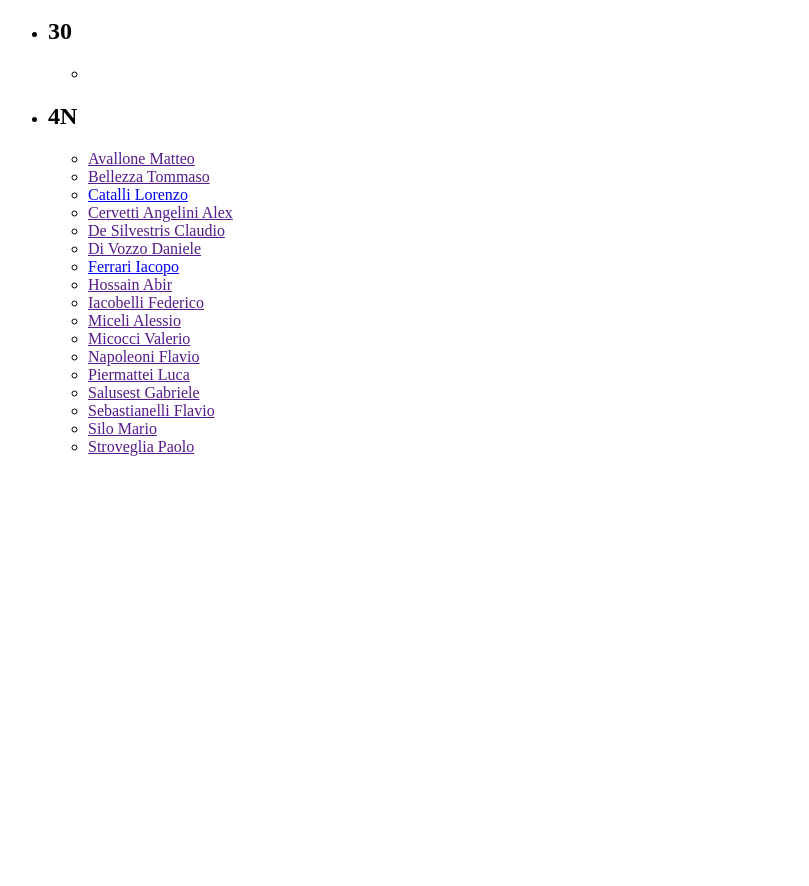
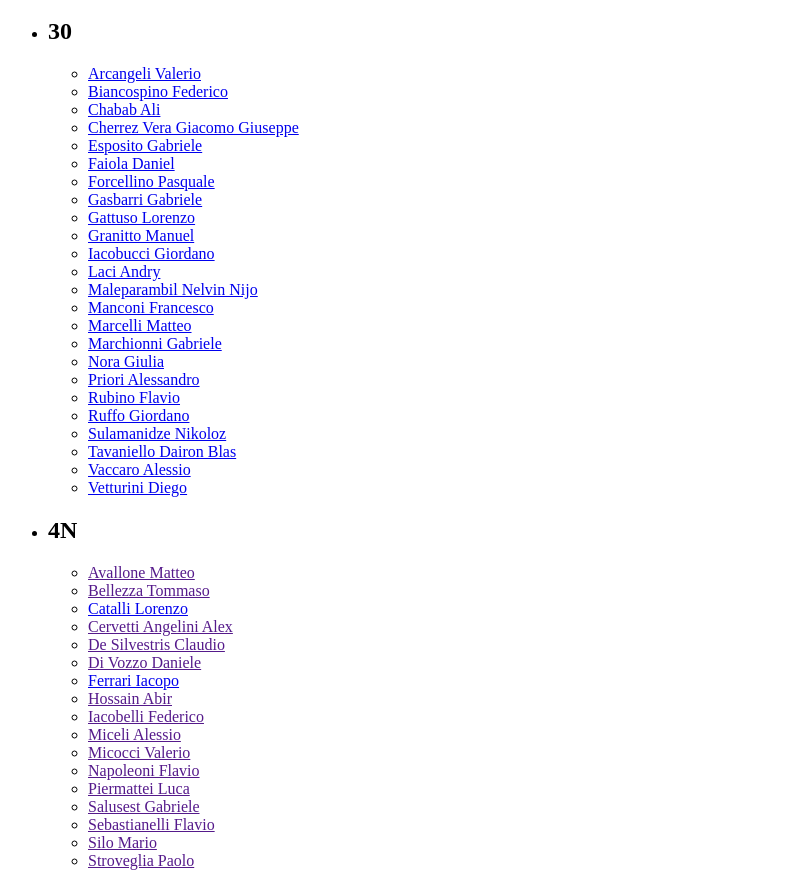
Before and after one commit to profemanueleizzo/profemanueleizzo.github.io, a plain HTML site: page index.html in a window 1280 px wide. Shown: the part 48-934 px from the top of the page, without its empty margins (0-809 px from the left). Before the commit the page ends 800 px from the top, so only its background shows below. Drawn offline with Linux system fonts and the light colour scheme.

Commit message:
Update index.html

```diff
--- a/index.html
+++ b/index.html
@@ -13,7 +13,30 @@
 				<li>
 					<h2>30</h2>
 					<ul>
-						<li><a></a></li>
+						<li><a href="https://">Arcangeli Valerio</a></li>
+						<li><a href="https://">Biancospino Federico</a></li>
+						<li><a href="https://">Chabab Ali</a></li>
+						<li><a href="https://GiacomoCherrezUwU.github.io">Cherrez Vera Giacomo Giuseppe</a></li>
+						<li><a href="https://">Esposito Gabriele</a></li>
+						<li><a href="https://">Faiola Daniel</a></li>
+						<li><a href="https://">Forcellino Pasquale</a></li>
+						<li><a href="https://">Gasbarri Gabriele</a></li>
+						<li><a href="https://">Gattuso Lorenzo</a></li>
+						<li><a href="https://manuelgranitto.github.io">Granitto Manuel</a></li>
+						<li><a href="https://">Iacobucci Giordano</a></li>
+						<li><a href="https://">Laci Andry</a></li>
+						<li><a href="https://">Maleparambil Nelvin Nijo</a></li>
+						<li><a href="https://">Manconi Francesco</a></li>
+						<li><a href="https://">Marcelli Matteo</a></li>
+						<li><a href="https://">Marchionni Gabriele</a></li>
+						<li><a href="https://">Nora Giulia</a></li>
+						<li><a href="https://">Priori Alessandro</a></li>
+						<li><a href="https://">Rubino Flavio</a></li>
+						<li><a href="https://GiordanoRuffo.github.io">Ruffo Giordano</a></li>
+						<li><a href="https://">Sulamanidze Nikoloz</a></li>
+						<li><a href="https://">Tavaniello Dairon Blas</a></li>
+						<li><a href="https://">Vaccaro Alessio</a></li>
+						<li><a href="https://">Vetturini Diego</a></li>
 					</ul>
 				</li>
 				<li>
```
